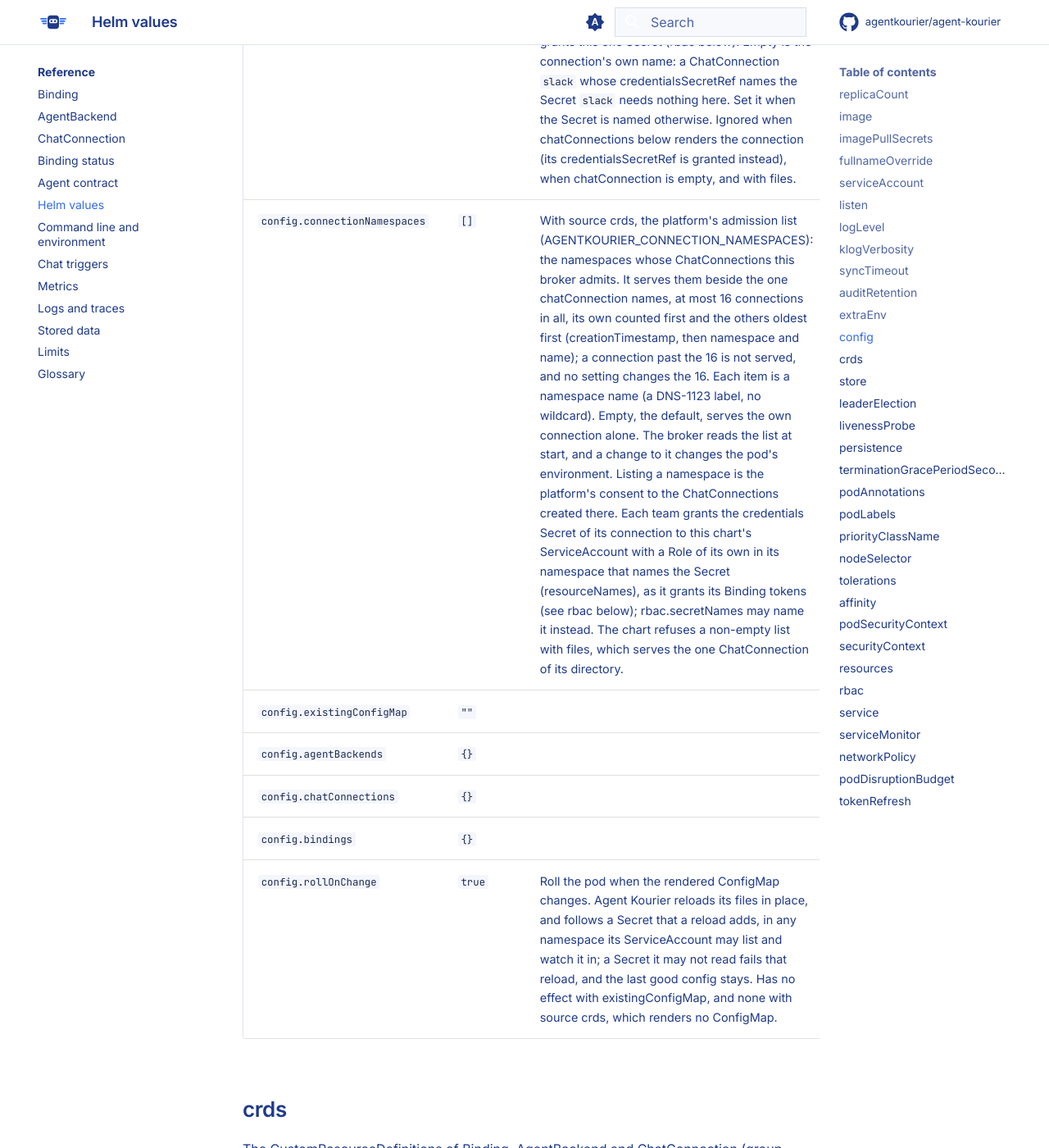
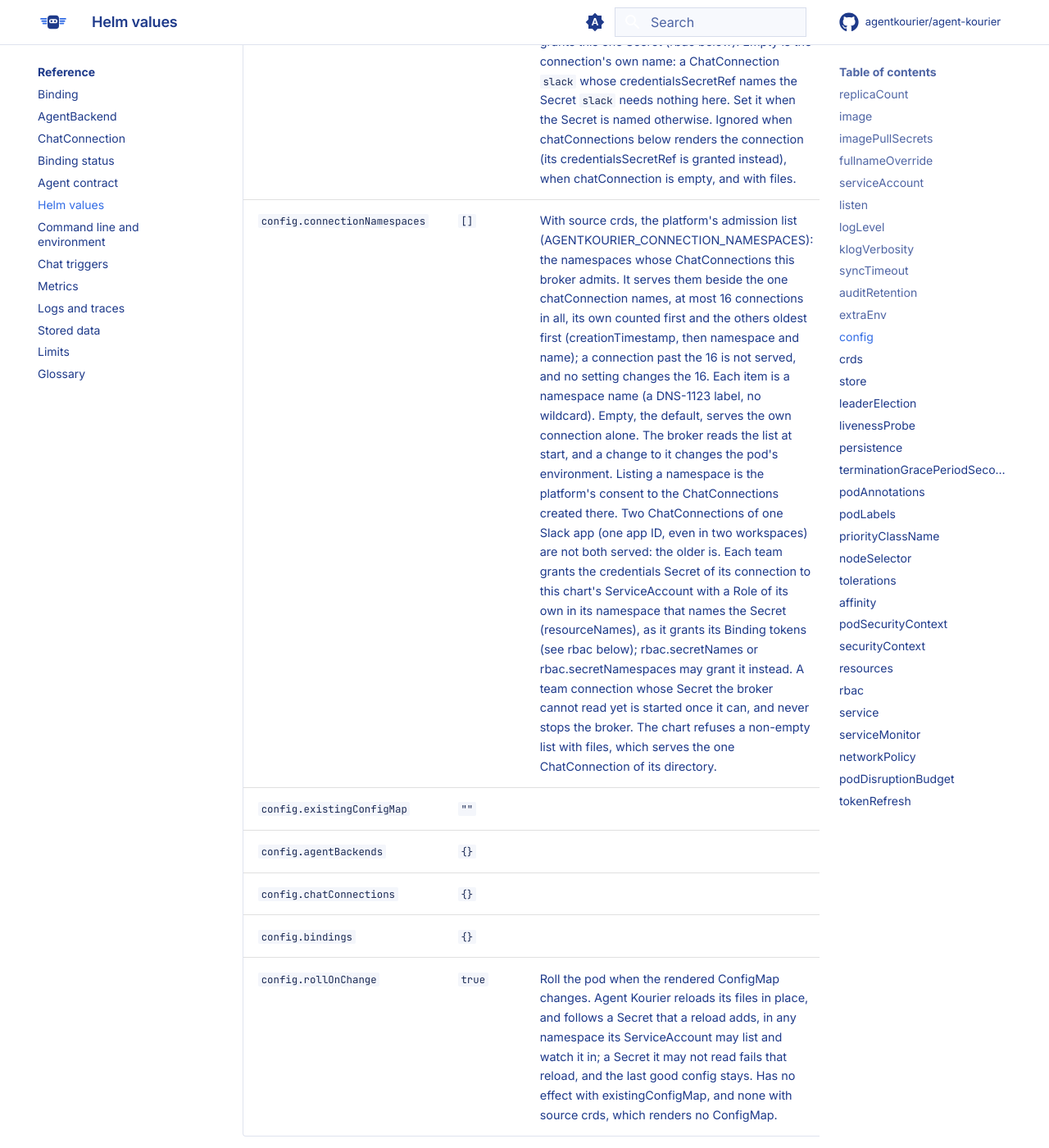
Before and after one commit to agentkourier/agent-kourier, an MkDocs documentation site: the page built from docs/reference/helm-values.md, in a window 1280 px wide and 1400 px high, scrolled down 5404 px. Shown: the whole window at 82% size. Built offline with MkDocs 1.6.1 and Material for MkDocs 9.7.7, drawn with Linux system fonts in a browser that asks for light colours; comment, search, counter and statistics services are not loaded.

Commit message:
docs(chart): say how a team's connection is served: one app once, its Secret granted by the team

```diff
--- a/docs/reference/helm-values.md
+++ b/docs/reference/helm-values.md
@@ -108,7 +108,7 @@ A commented first-install file for any A2A agent, to download and fill in, is th
 | `config.source` | `crds` | crds or files. The route is chosen at start and a reload cannot change it: switching is an upgrade of the release, and with resources in config.\* the CRDs come first (crds.install below, and the chart README). The chart passes AGENTKOURIER_CONFIG_SOURCE only for crds, and reads an unset source as files, so `helm upgrade --reuse-values` from a release that had none keeps the route it had. |
 | `config.chatConnection` | `""` | With source crds, the one ChatConnection this broker serves, as namespace/name or, for one in the release's namespace, name (AGENTKOURIER_CHAT_CONNECTION). A cluster may hold the connections of several brokers, and this one owns only the Bindings whose connectionRef names its connection. Empty is allowed when chatConnections below has exactly one entry: that is the connection. Ignored with files, which serves the one ChatConnection of its directory, so a rollback to files may keep it set. |
 | `config.chatConnectionSecret` | `""` | With source crds and chatConnection set, the Secret that connection reads, by name, in the connection's namespace: the chart cannot see the ChatConnection you apply, and a broker that cannot read its Secret exits at start, so the chart grants this one Secret (rbac below). Empty is the connection's own name: a ChatConnection `slack` whose credentialsSecretRef names the Secret `slack` needs nothing here. Set it when the Secret is named otherwise. Ignored when chatConnections below renders the connection (its credentialsSecretRef is granted instead), when chatConnection is empty, and with files. |
-| `config.connectionNamespaces` | `[]` | With source crds, the platform's admission list (AGENTKOURIER_CONNECTION_NAMESPACES): the namespaces whose ChatConnections this broker admits. It serves them beside the one chatConnection names, at most 16 connections in all, its own counted first and the others oldest first (creationTimestamp, then namespace and name); a connection past the 16 is not served, and no setting changes the 16. Each item is a namespace name (a DNS-1123 label, no wildcard). Empty, the default, serves the own connection alone. The broker reads the list at start, and a change to it changes the pod's environment. Listing a namespace is the platform's consent to the ChatConnections created there. Each team grants the credentials Secret of its connection to this chart's ServiceAccount with a Role of its own in its namespace that names the Secret (resourceNames), as it grants its Binding tokens (see rbac below); rbac.secretNames may name it instead. The chart refuses a non-empty list with files, which serves the one ChatConnection of its directory. |
+| `config.connectionNamespaces` | `[]` | With source crds, the platform's admission list (AGENTKOURIER_CONNECTION_NAMESPACES): the namespaces whose ChatConnections this broker admits. It serves them beside the one chatConnection names, at most 16 connections in all, its own counted first and the others oldest first (creationTimestamp, then namespace and name); a connection past the 16 is not served, and no setting changes the 16. Each item is a namespace name (a DNS-1123 label, no wildcard). Empty, the default, serves the own connection alone. The broker reads the list at start, and a change to it changes the pod's environment. Listing a namespace is the platform's consent to the ChatConnections created there. Two ChatConnections of one Slack app (one app ID, even in two workspaces) are not both served: the older is. Each team grants the credentials Secret of its connection to this chart's ServiceAccount with a Role of its own in its namespace that names the Secret (resourceNames), as it grants its Binding tokens (see rbac below); rbac.secretNames or rbac.secretNamespaces may grant it instead. A team connection whose Secret the broker cannot read yet is started once it can, and never stops the broker. The chart refuses a non-empty list with files, which serves the one ChatConnection of its directory. |
 | `config.existingConfigMap` | `""` |  |
 | `config.agentBackends` | `{}` |  |
 | `config.chatConnections` | `{}` |  |
```
Also changed, not shown: charts/agent-kourier/README.md (+4 -2 lines), 1 other file.
